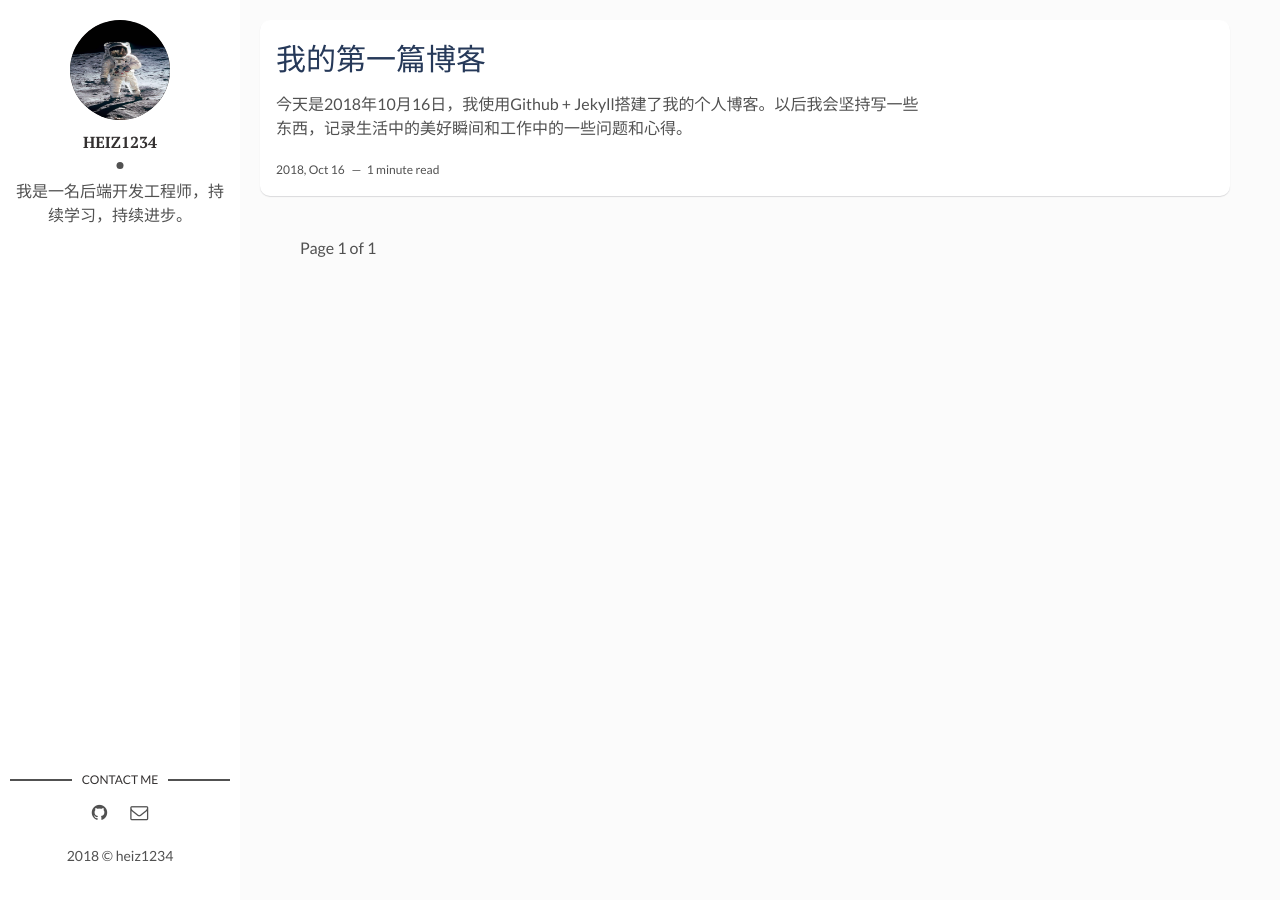
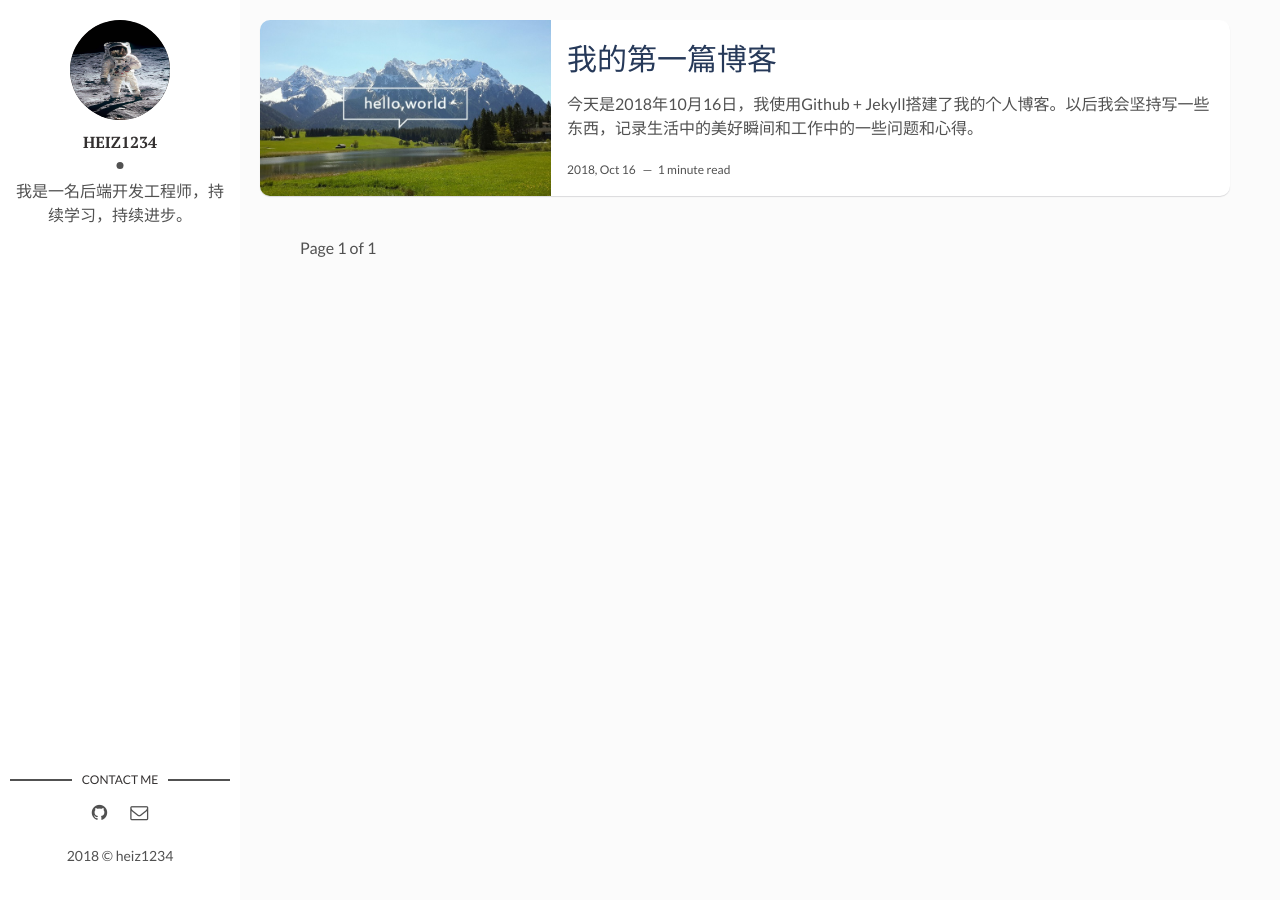
Before and after one commit to heiz1234/blog, a Jekyll site: the page built from index.html, in a window 1280 px wide. Built offline with Jekyll 4.4.1, drawn with Linux system fonts in a browser that asks for light colours; the list of posts is cut into pages by our own code.

Commit message:
update post layout

```diff
--- a/_layouts/post.html
+++ b/_layouts/post.html
@@ -20,12 +20,11 @@
         <div class="page-date"><span>{{page.date | date: '%Y, %b %d'}}&nbsp;&nbsp;&nbsp;&nbsp;</span></div>
       </header>
       {{content | markdownify}}
-        <div class="page-tag">
+	  <div class="page-tag">
           {% for tag in page.tags %}
-            <a href="/tags#{{tag}}" class="tag">{{ tag }}</a>
+            <a href="{{site.baseurl}}/tags#{{tag}}" class="tag">&#35; {{ tag }}</a>
           {% endfor %}
         </div>
-      </div>
       {% include disqus.html %}
     </div> <!-- End Wrap Content -->
   </div> <!-- End Page Content -->
--- a/_posts/2018-10-16-my-first-blog.markdown
+++ b/_posts/2018-10-16-my-first-blog.markdown
@@ -3,7 +3,7 @@
 title: 我的第一篇博客
 date: 2018-10-16 18:00
 description: 我的第一篇博客 # Add post description (optional)
-img:  # Add image post (optional)
+img: hello-world.jpg # Add image post (optional)
 fig-caption: # Add figcaption (optional)
 tags: [生活]
 ---
```
